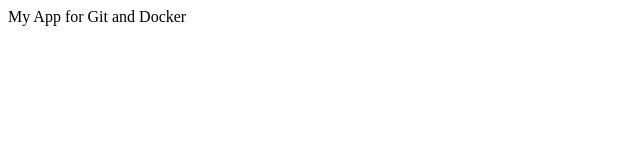
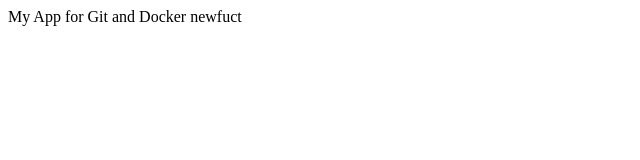
Before and after one commit to csurgay/bencelesson, a plain HTML site: page index.html in a window 1280 px wide. Shown: the full height of the page, 0-640 px from the left. Drawn offline with Linux system fonts and the light colour scheme.

```diff
--- a/index.html
+++ b/index.html
@@ -3,6 +3,6 @@
         My App for Git and Docker
     </head>
     <body>
-
+        newfuct
     </body>
 </html>
```
Also changed, not shown: log.txt (added), logs/loglog.txt (added).
